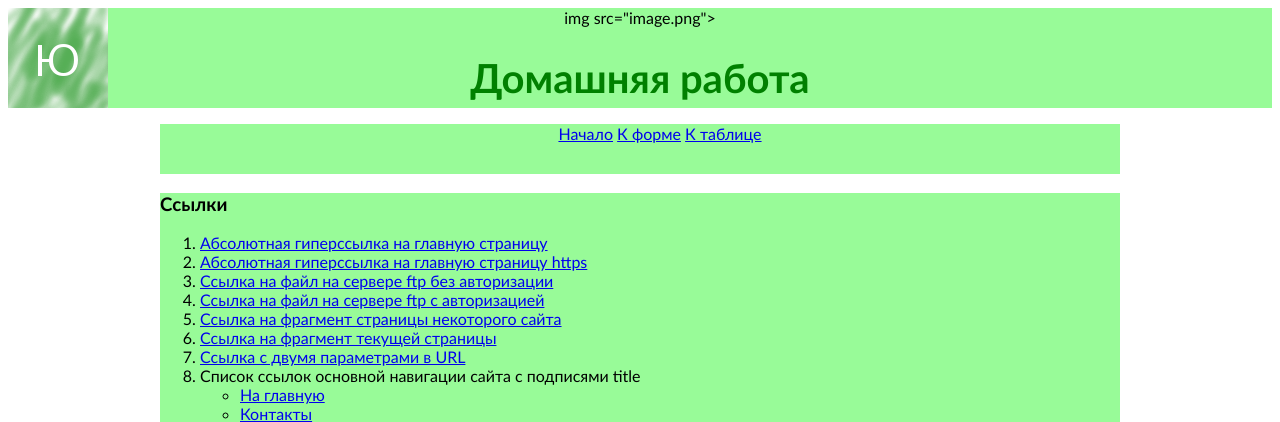
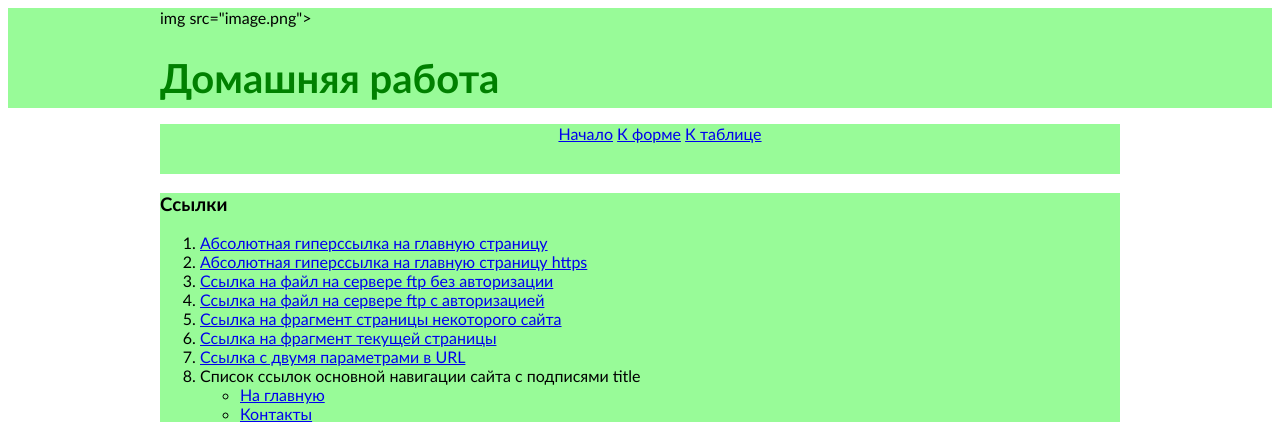
Before and after one commit to FireCommissar/FireCommissar.github.io, a PHP site: page / in a window 1280 px wide. Shown: the top 422 px of the page. Run offline with PHP 8.4, Linux system fonts and the light colour scheme.

Commit message:
Update sts.css

```diff
--- a/sts.css
+++ b/sts.css
@@ -12,8 +12,12 @@ header
 	margin-top: 0px;
 	height:100px;
 	widtx: 100%;
-	background: #98fb98 url(image.png) no-repeat;
-	text-align: center;
+	background: #98fb98;
+}
+div.head
+{
+	margin: 0 auto;
+	max-width: 960px;
 }
 footer
 {
```
